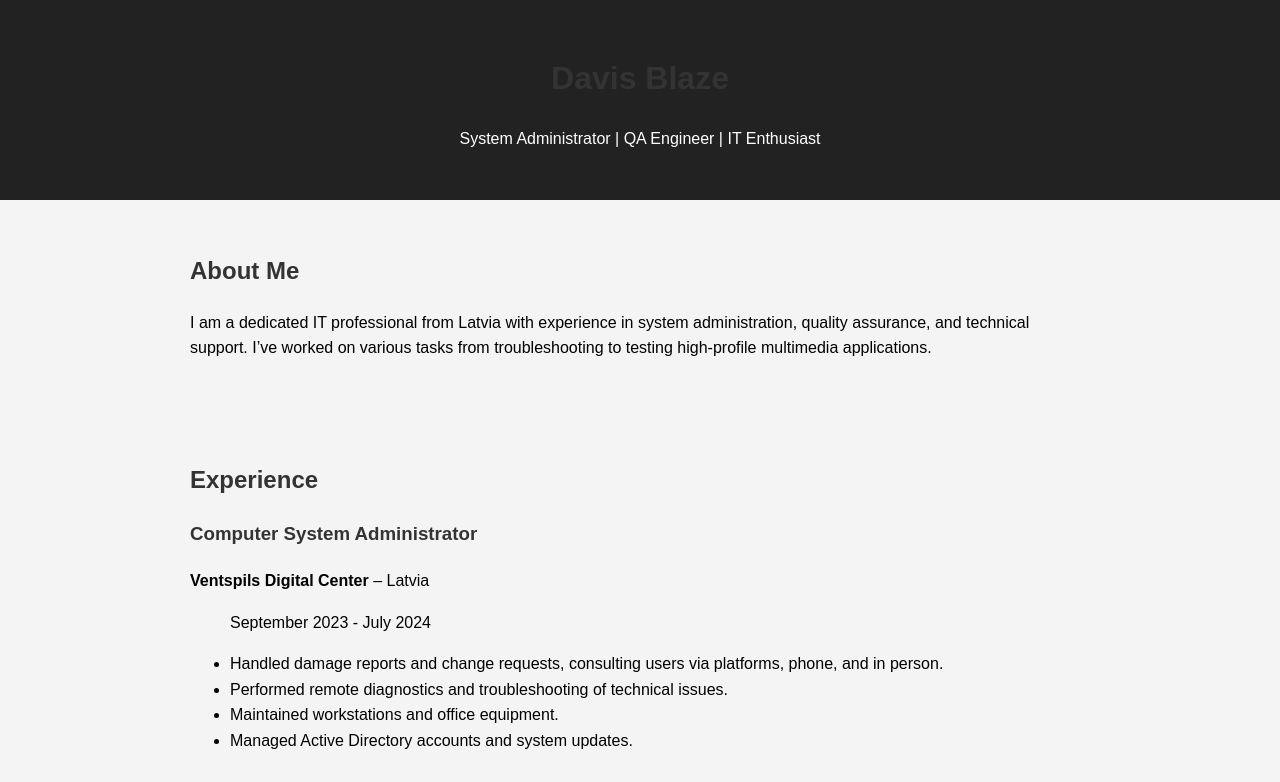
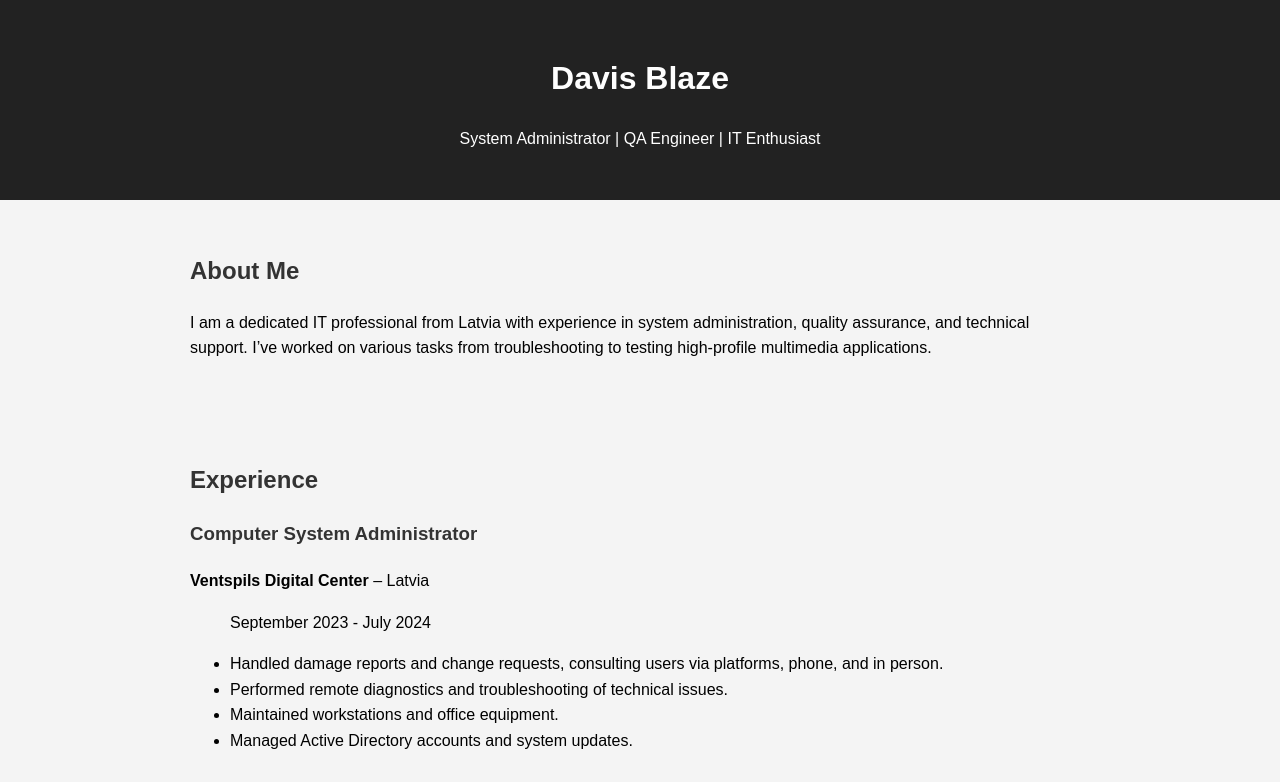
Before and after one commit to wnabepr0grammer/my_website, a plain HTML site: page index.html in a window 1280 px wide. Shown: the top 782 px of the page. Drawn offline with Linux system fonts and the light colour scheme.

Commit message:
Update style.css

```diff
--- a/style.css
+++ b/style.css
@@ -4,6 +4,10 @@ body {
   background-color: #f4f4f4;
   margin: 0;
   padding: 0;
+}
+
+header h1 {
+  color: #FEFEFE;
 }
 
 header {
@@ -52,4 +56,5 @@ footer {
   text-align: center;
   padding: 1rem;
   margin-top: 2rem;
+
 }
```
